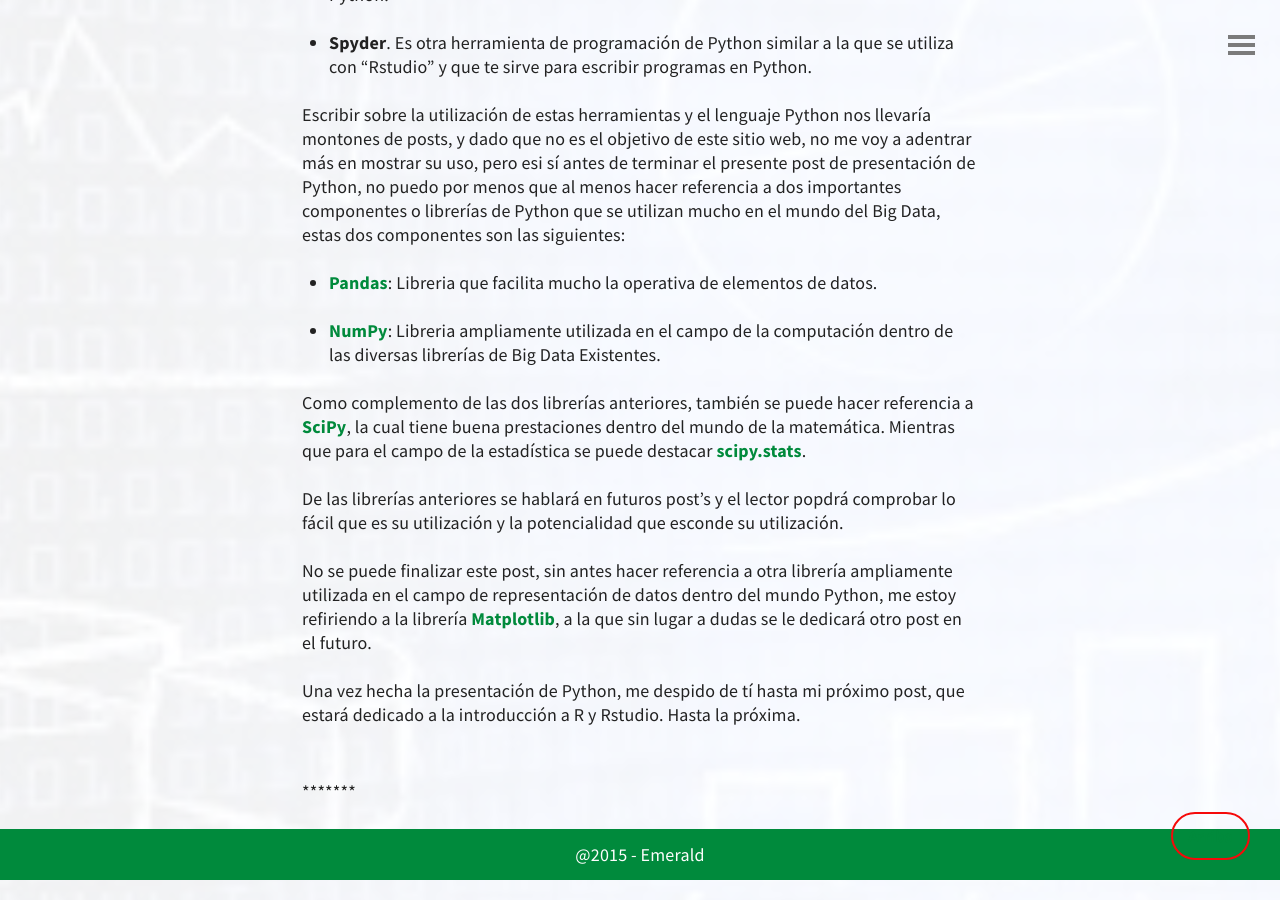
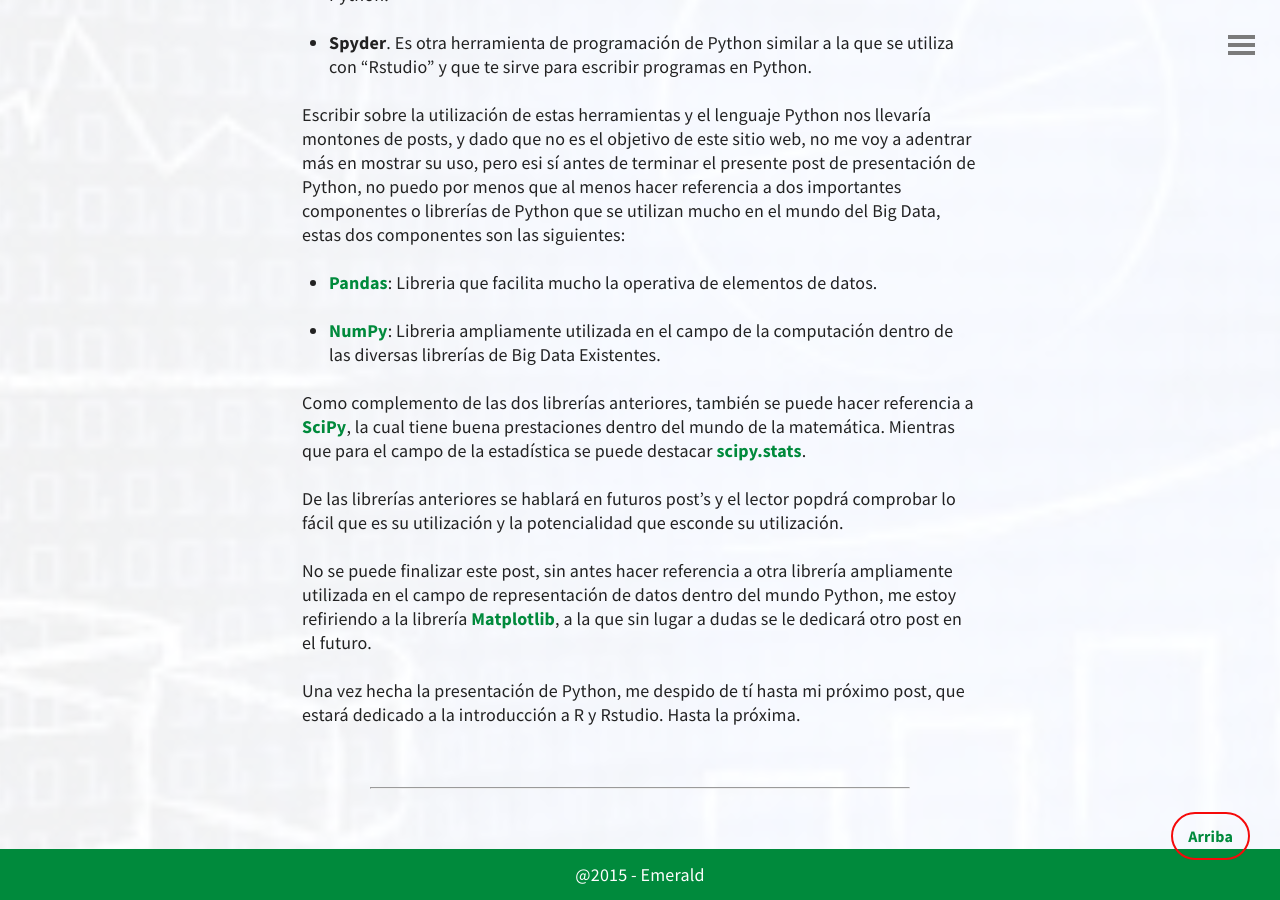
Before and after one commit to bigdatafran/big_data, a Jekyll site: the page built from _posts/2018-09-08-intro-python.md, in a window 1280 px wide and 900 px high, scrolled down 1808 px. Built offline with Jekyll 4.4.1, drawn with Linux system fonts in a browser that asks for light colours; comment, search, counter and statistics services are not loaded.

Commit message:
cambios 11-10-218

```diff
--- a/_layouts/post.html
+++ b/_layouts/post.html
@@ -18,7 +18,7 @@
 
 	</div>
 	<br>
-	 *******
+	<hr style="color:#1e824c;size:5;width:80%">
 	<br>
 	<!-- Incluyo los comentarios-->
 	{% if page.comments %}
```
